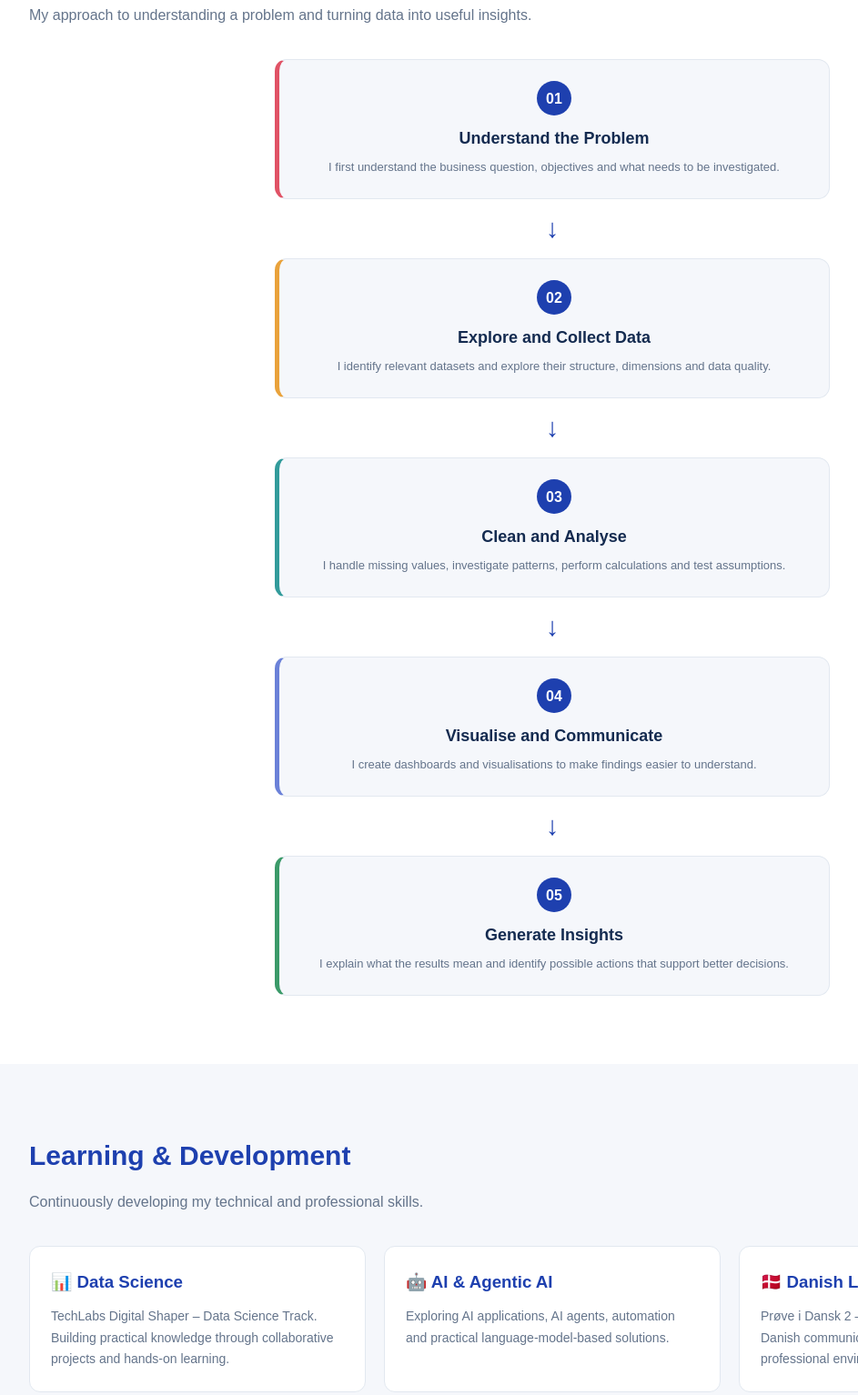
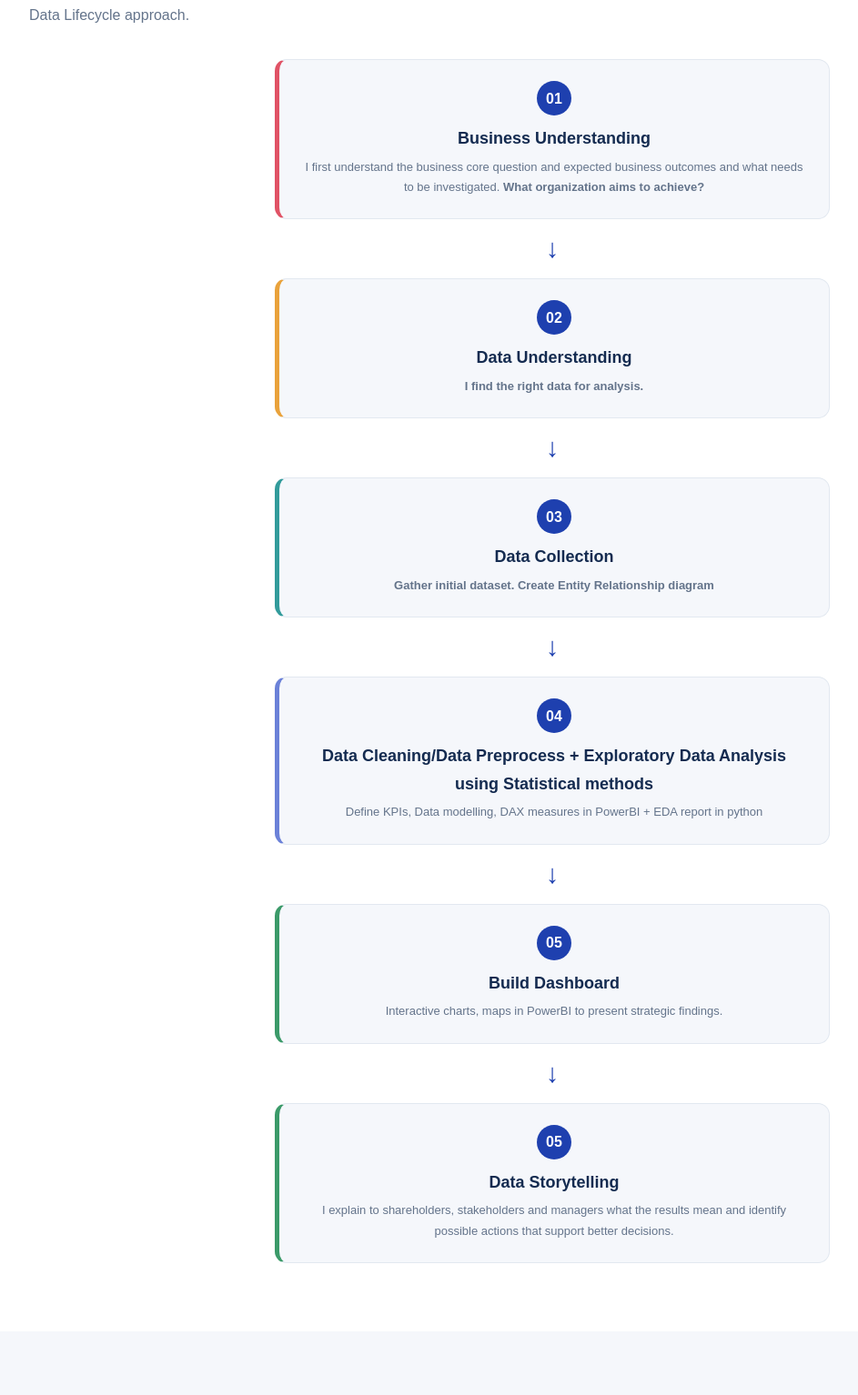
Before and after one commit to pushpaneupane710/pushpaneupane710.github.io, a plain HTML site: page index.html in a window 1280 px wide. Shown: the part 3470-5004 px from the top of the page at 91% size, without its empty margins (33-976 px from the left). Drawn offline with Linux system fonts and the light colour scheme.

Commit message:
Revise workflow steps and descriptions for clarity
Updated section titles and descriptions to reflect a more structured data lifecycle approach, emphasizing business understanding, data collection, and storytelling.

```diff
--- a/index.html
+++ b/index.html
@@ -1011,17 +1011,17 @@ footer {
         <h2 class="section-title">How I Work</h2>
 
         <p class="section-subtitle">
-            My approach to understanding a problem and turning data into useful insights.
+            Data Lifecycle approach.
         </p>
 
         <div class="work-flow">
 
             <div class="work-step step-one">
                 <div class="step-number">01</div>
-                <h3>Understand the Problem</h3>
+                <h3>Business Understanding</h3>
                 <p>
-                    I first understand the business question, objectives
-                    and what needs to be investigated.
+                    I first understand the business core question and expected business outcomes
+                    and what needs to be investigated. <b>What organization aims to achieve?</b>
                 </p>
             </div>
 
@@ -1029,10 +1029,9 @@ footer {
 
             <div class="work-step step-two">
                 <div class="step-number">02</div>
-                <h3>Explore and Collect Data</h3>
+                <h3>Data Understanding</h3>
                 <p>
-                    I identify relevant datasets and explore their
-                    structure, dimensions and data quality.
+                    <b>I find the right data for analysis.</b>
                 </p>
             </div>
 
@@ -1040,10 +1039,9 @@ footer {
 
             <div class="work-step step-three">
                 <div class="step-number">03</div>
-                <h3>Clean and Analyse</h3>
+                <h3>Data Collection</h3>
                 <p>
-                    I handle missing values, investigate patterns,
-                    perform calculations and test assumptions.
+                    <b> Gather initial dataset. Create Entity Relationship diagram</b>
                 </p>
             </div>
 
@@ -1051,10 +1049,9 @@ footer {
 
             <div class="work-step step-four">
                 <div class="step-number">04</div>
-                <h3>Visualise and Communicate</h3>
+                <h3>Data Cleaning/Data Preprocess + Exploratory Data Analysis using Statistical methods</h3>
                 <p>
-                    I create dashboards and visualisations to make
-                    findings easier to understand.
+                    Define KPIs, Data modelling, DAX measures in PowerBI + EDA report in python
                 </p>
             </div>
 
@@ -1062,9 +1059,19 @@ footer {
 
             <div class="work-step step-five">
                 <div class="step-number">05</div>
-                <h3>Generate Insights</h3>
+                <h3>Build Dashboard</h3>
                 <p>
-                    I explain what the results mean and identify
+                    Interactive charts, maps in PowerBI to present strategic findings.
+                </p>
+            </div>
+
+            <div class="flow-arrow">↓</div>
+
+            <div class="work-step step-five">
+                <div class="step-number">05</div>
+                <h3>Data Storytelling</h3>
+                <p>
+                    I explain to shareholders, stakeholders and managers what the results mean and identify
                     possible actions that support better decisions.
                 </p>
             </div>
```
